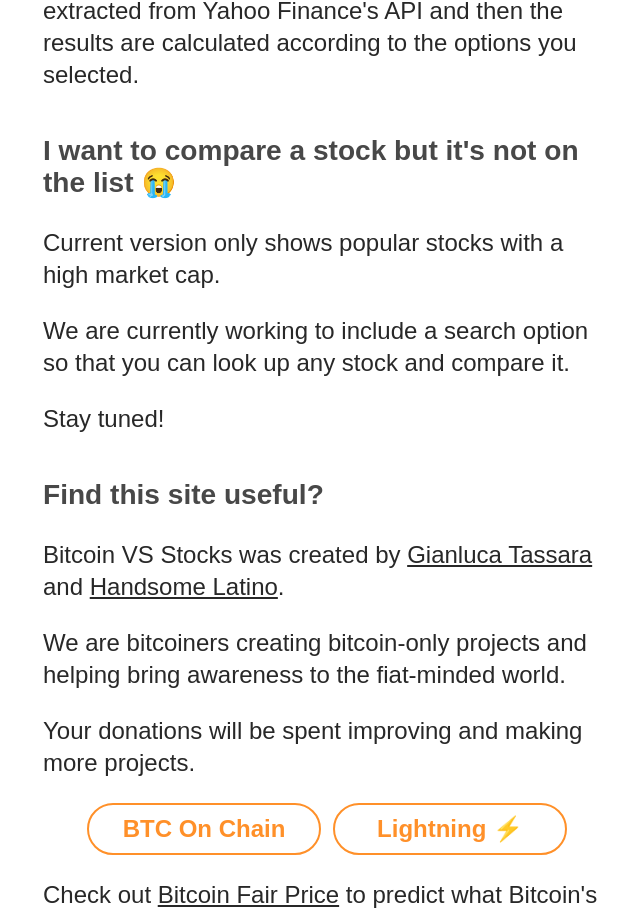
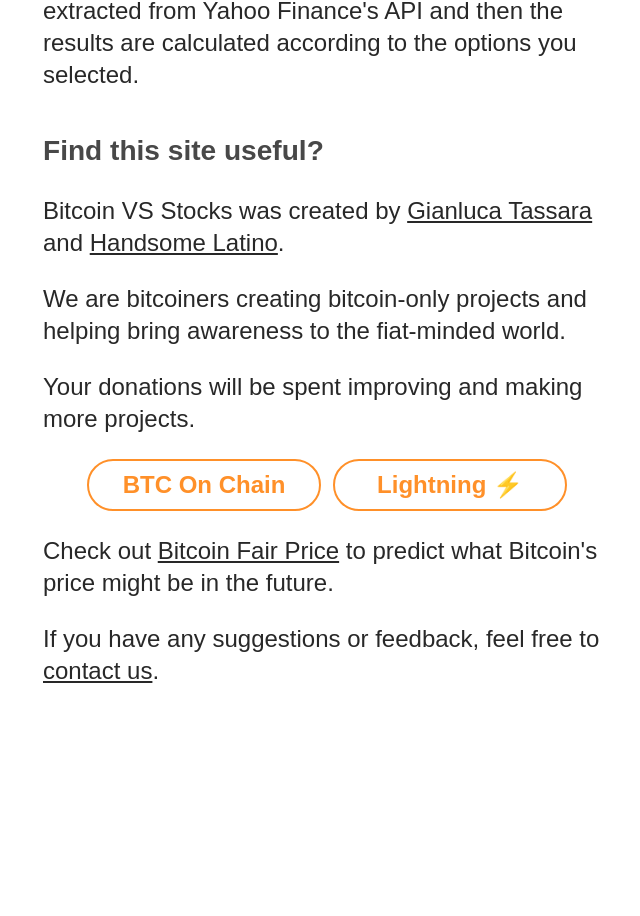
Before and after one commit to handsomelatino/bitcoinvsstocks-svelte, a SvelteKit app: page / in a window 1280 px wide. Shown: the part 2797-3713 px from the top of the page, without its empty margins (313-953 px from the left). After the commit the page ends 3524 px from the top, so only its background shows below. Built offline with nearby package versions, Linux system fonts and the light colour scheme; no server answers; a web font is replaced by a local one.

Commit message:
Revert "Added BSX ticker and new FAQ"

```diff
--- a/src/routes/FAQ.svelte
+++ b/src/routes/FAQ.svelte
@@ -15,11 +15,6 @@
   <h3>How can I verify the results of this calculator?</h3>
   <p>The code is open source, you can verify how it works by checking our <a href="https://github.com/GianlucaTassara/bitcoinvsstocks">Python API Backend</a> and <a href="https://github.com/handsomelatino/bitcoinvsstocks-svelte">Svelte Frontend</a> source code.</p>
   <p>The historical prices for both bitcoin and stocks are extracted from Yahoo Finance's API and then the results are calculated according to the options you selected.</p>
-
-  <h3>I want to compare a stock but it's not on the list 😭</h3>
-  <p>Current version only shows popular stocks with a high market cap.</p>
-  <p>We are currently working to include a search option so that you can look up any stock and compare it.</p>
-  <p>Stay tuned!</p>
 
   <h3 id="donate">Find this site useful?</h3>
 
--- a/src/utils/popular_stocks.js
+++ b/src/utils/popular_stocks.js
@@ -10,7 +10,6 @@
   {id: "AVGO", label: "Broadcom" },
   {id: "BAC", label: "Bank of America" },
   {id: "BRK-B", label: "Berkshire Hathaway" },
-  {id: "BSX", label: "Boston Scientific" },
   {id: "COST", label: "Costco Wholesale" },
   {id: "CRM", label: "Salesforce" },
   {id: "CVX", label: "Chevron" },
```
